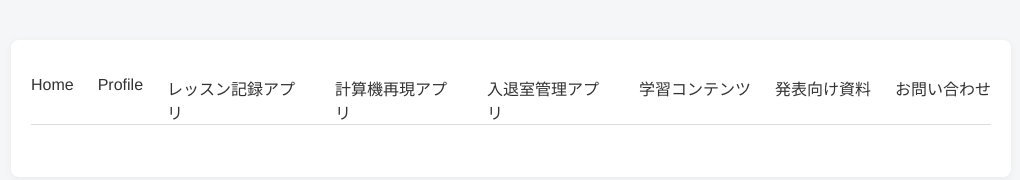
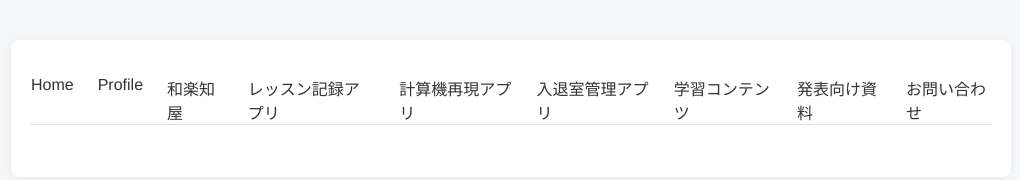
Before and after one commit to MasaNakamura-ctrl/spa-portfolio, a plain HTML site: page index.html in a window 1280 px wide. Shown: the whole page, without its empty margins (129-1149 px from the left). Drawn offline with nearby package versions, Linux system fonts and the light colour scheme.

Commit message:
Update:和楽知屋の追加

```diff
--- a/app.js
+++ b/app.js
@@ -46,10 +46,7 @@ const Profile = {
                 </tr>
                 <tr>
                     <td>Vue.js</td>
-                    <td>
-                        <a href="https://github.com/MasaNakamura-ctrl/WaGotcha">現在開発中のSPA</a>
-                        にて使用
-                    </td>
+                    <td>和楽知屋にて使用</td>
                 </tr>
                 <tr>
                     <td>Spring Boot</td>
@@ -93,24 +90,15 @@ const Profile = {
                 </tr>
                 <tr>
                     <td>JUnit</td>
-                    <td>
-                        <a href="https://github.com/MasaNakamura-ctrl/WaGotcha">現在開発中のSPA</a>
-                        の単体テストにて使用経験あり
-                    </td>
+                    <td>和楽知屋にて使用 </td>
                 </tr>
                 <tr>
                     <td>Mockito</td>
-                    <td>
-                        <a href="https://github.com/MasaNakamura-ctrl/WaGotcha">現在開発中のSPA</a>
-                        の単体テストにて使用経験あり
-                    </td>
+                    <td>和楽知屋にて使用</td>
                 </tr>
                 <tr>
                     <td>Postman</td>
-                    <td>
-                        <a href="https://github.com/MasaNakamura-ctrl/WaGotcha">現在開発中のSPA</a>
-                        の結合テストにて使用経験あり
-                    </td>
+                    <td>和楽知屋にて使用</td>
                 </tr>
                 <tr>
                     <td>設計</td>
@@ -132,6 +120,42 @@ const Profile = {
         </div>
     `
 };
+
+const wagotcha = {
+    template: `
+        <div>
+            <h1>和楽知屋 -WaGotcha-</h1>
+            <a href="http://54.95.17.166/"><img class="full-screen" src="./wagotcha.png"></a>
+            <br>
+            <h3>概要</h3>
+            <p>和楽知屋(わがっちゃ)は和楽器業界に特化したX風アプリを想定し、必要な機能の実装を進めているSPAとなります。</p>
+            <p>現段階ではアプリの要となるCRUD機能としてツツメキ(Xでいうポストのこと)の投稿、表示、更新、削除まで実装しており、今後さらに機能を拡張させていく予定です。</p>
+            <h3>技術スタック</h3>
+            <h4>フロントエンド</h4>
+            <p>HTML</p>
+            <p>CSS</p>
+            <p>JavaScript</p>
+            <p>Vue.js</p>
+            <h4>バックエンド</h4>
+            <p>Java 21</p>
+            <p>Spring Boot 3.4.1</p>
+            <h4>DB</h4>
+            <p>PostgreSQL 14.15</p>
+            <h4>OS</h4>
+            <p>macOS(ローカル開発)</p>
+            <p>Ubuntu(GitHub ActionsにてJUnit,Mockito使用時、AWSでのデプロイ)</p>
+            <h4>インフラ管理</h4>
+            <p>Docker 20.10.12</p>
+            <h4>クラウド</h4>
+            <p>AWS</p>
+            <h4>テストツール</h4>
+            <p>Postman</p>
+            <p>JUnit</p>
+            <p>Mockito</p>
+        </div>
+    `
+};
+
 
 const lessonAssumedApp = {
     template: `
@@ -261,6 +285,7 @@ const Contact = {
 const routes = [
     {path: '/', component: Home},
     {path: '/profile', component: Profile},
+    {path: '/wagotcha', component: wagotcha},
     {path: '/lesson-assumed-app', component: lessonAssumedApp},
     {path: '/learning-calc', component: learningCalc},
     {path: '/usageRecord', component: usageRecord},
--- a/index.html
+++ b/index.html
@@ -13,6 +13,7 @@
                 <!-- URLを書き換えて画面遷移 -->
                 <li><router-link to="/">Home</router-link></li>
                 <li><router-link to="/profile">Profile</router-link></li>
+                <li><router-link to="/wagotcha">和楽知屋</router-link></li>
                 <li><router-link to="/lesson-assumed-app">レッスン記録アプリ</router-link></li>
                 <li><router-link to="/learning-calc">計算機再現アプリ</router-link></li>
                 <li><router-link to="/usageRecord">入退室管理アプリ</router-link></li>
```
Also changed, not shown: wagotcha.png (added).
